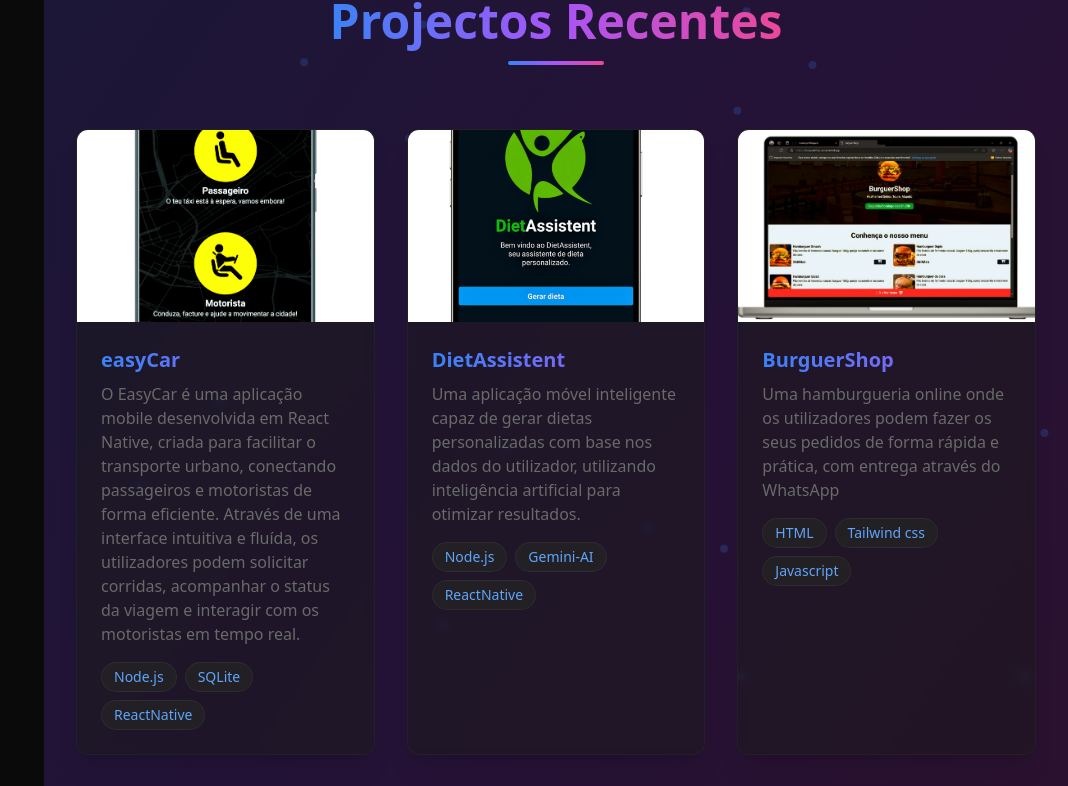
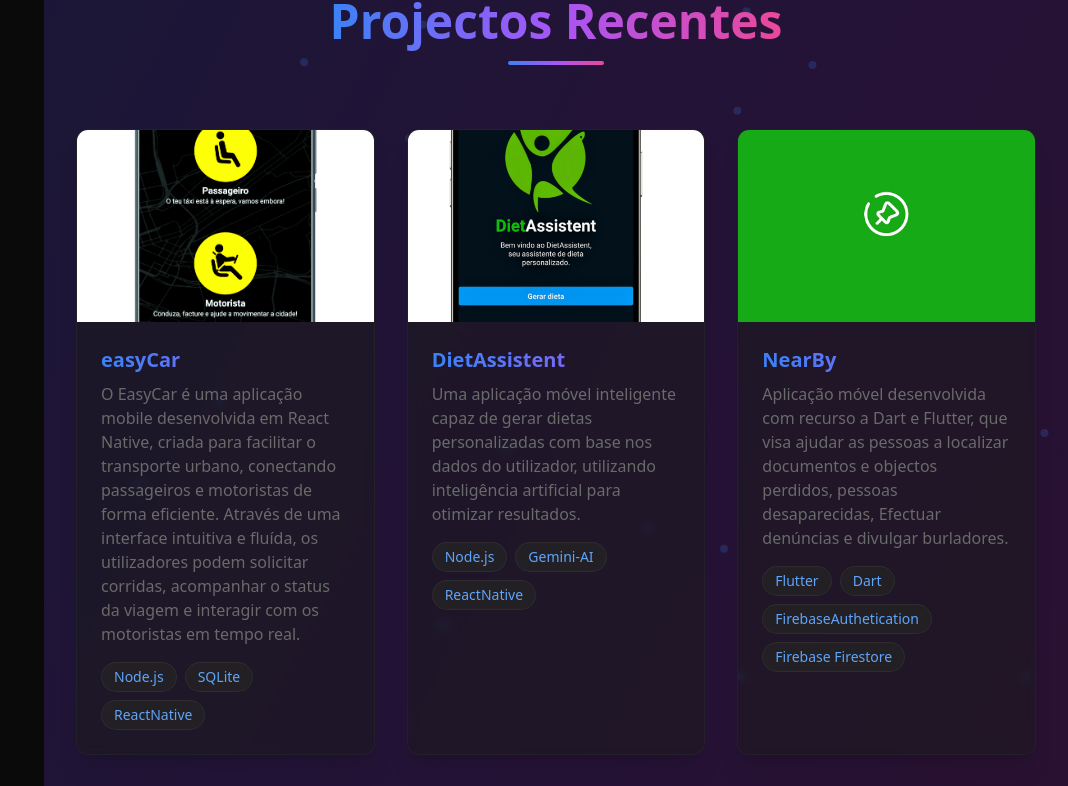
Before and after one commit to monjane10/portifolio10, a React (Vite) app: page / in a window 1280 px wide. Shown: the part 2340-3126 px from the top of the page, without its empty margins (212-1280 px from the left). Built offline with nearby package versions, Linux system fonts and the light colour scheme.

Commit message:
Novo projecto

```diff
--- a/src/components/About.tsx
+++ b/src/components/About.tsx
@@ -43,7 +43,7 @@ const About = () => {
       icon: Smartphone,
       label: 'Mobile',
       description: 'React Native | Flutter',
-      color: 'from-green-500 to-emerald-500'
+      color: 'from-blue-500 to-cyan-500'
     },
     {
       icon: Clock,
--- a/src/components/Projects.tsx
+++ b/src/components/Projects.tsx
@@ -51,16 +51,18 @@ const Projects = () => {
         // You can add more images here if desired
       ],
       tech: ["Node.js", "SQLite", "ReactNative"],
-      githubUrl: "https://github.com/monjane10/easyCar",
+      githubUrl: "https://github.com/monjane10/easyCar-mobile",
       details: {
         overview:
-          "DietAssistent é uma aplicação móvel desenvolvida para ajudar os utilizadores a alcançar seus objetivos de saúde e bem-estar por meio de dietas personalizadas. Com integração com inteligência artificial, a aplicação gera planos de dieta baseados nos dados fornecidos pelo utilizador, garantindo um acompanhamento saudável e adaptado às suas necessidades.",
+          "O EasyCar é uma aplicação mobile desenvolvida em React Native, criada para facilitar o transporte urbano, conectando passageiros e motoristas de forma eficiente. Através de uma interface intuitiva e fluída, os utilizadores podem solicitar corridas, acompanhar o status da viagem e interagir com os motoristas em tempo real.",
         features: [
-          "O utilizador clica no botão 'Gerar Dieta' para iniciar o processo.",
-          "Inserção de dados pessoais, como nome, altura, peso, idade, objetivo e nível de atividade física.",
-          "Após preencher os dados, o utilizador clica em 'Finalizar Dieta' para obter o plano personalizado.",
-          "A aplicação gera uma dieta completa com base nas informações fornecidas e apresenta ao utilizador",
-          "Conta com uma interface amigável e um design moderno e intuitivo, facilitando a navegação e o uso.",
+          "O utilizador clica no botão 'Solicitar Corrida' para iniciar o processo.",
+          "O utilizador insere o local de partida e destino, e o sistema calcula a rota mais eficiente.",
+          "O utilizador pode visualizar o perfil do motorista, incluindo nome, foto e avaliação.",
+          "O motorista recebe a solicitação e pode aceitar ou recusar a corrida.",
+          "Após a aceitação, o utilizador pode acompanhar a localização do motorista em tempo real.",
+          "O utilizador pode avaliar o motorista após a conclusão da corrida, contribuindo para a melhoria do serviço.",
+          "A aplicação conta com uma interface amigável e um design moderno e intuitivo, facilitando a navegação e o uso.",
         ],
       },
     },
@@ -88,6 +90,35 @@ const Projects = () => {
           "Após preencher os dados, o utilizador clica em 'Finalizar Dieta' para obter o plano personalizado.",
           "A aplicação gera uma dieta completa com base nas informações fornecidas e apresenta ao utilizador",
           "Conta com uma interface amigável e um design moderno e intuitivo, facilitando a navegação e o uso.",
+        ],
+      },
+    },
+
+    {
+      title: "NearBy",
+      description: "Aplicação móvel desenvolvida com recurso a Dart e Flutter, que visa ajudar as pessoas a localizar documentos e objectos perdidos, pessoas desaparecidas, Efectuar denúncias e divulgar burladores.",
+      images: [
+        "/assets/images/projects/nearby.jpg",
+
+        "/assets/images/projects/nearby2.jpg",
+        "/assets/images/projects/nearby3.jpg",
+
+        // Add more images if you have them
+      ],
+      tech: ["Flutter", "Dart", "FirebaseAuthetication", "Firebase Firestore"],
+      githubUrl: "https://github.com/monjane10/NearBy",
+      details: {
+        overview:
+          "O SIDPA é uma aplicação móvel desenvolvida com recurso a Dart e Flutter, que visa ajudar as pessoas a localizar documentos e objectos perdidos, pessoas desaparecidas, Efectuar denúncias e divulgar burladores. Através de uma interface intuitiva e fácil de usar, os utilizadores podem registar ocorrências, pesquisar por itens perdidos e receber notificações sobre novos registos na plataforma.",
+        features: [
+          "Tela de login com autenticação via Email e Senha.",
+          "Tela de registo de ocorrências, onde os utilizadores podem descrever o item perdido ou a ocorrência.",
+          "Tela principal, onde os utilizadores podem procurar por itens perdidos ou pessoas desaparecidas e visualizar publicações recentes.",
+          "O utilizador pode comentar, receber notificaões de correspondência, editar o perfil e actualizar e apagar as suas publicações",
+
+
+
+
         ],
       },
     },
@@ -142,7 +173,7 @@ const Projects = () => {
     },
 
     // 4) Syllable Highlighter (silbenschrift.de)
-    /*{
+    {
       title: "Loja Virtual 2024",
       description: "Aplicação web para gestão eficiente de produtos, stocks, vendas e funcionários, com foco na experiência do usuário e facilidade de operação.",
       images: [
@@ -161,10 +192,10 @@ const Projects = () => {
           "Emissão de recibos de vendas, proporcionando transparência e rastreabilidade das transações.",
         ],
       },
-    },*/
+    },
 
     // 5) Highlight Keeper (Chrome Extension) + GitHub link
-    {
+   /* {
       title: "BePrepared",
       description: "Uma solução inovadora que visa reduzir o impacto dos desastres naturais em Moçambique, promovendo a gestão eficaz de alertas e informações.",
       images: [
@@ -183,7 +214,7 @@ const Projects = () => {
           "Os utilizadores recebem notificações em caso de alerta, garantindo que estejam sempre informados.",
         ],
       },
-    },
+    },*/
 
     // 6) Highlight Keeper (Chrome Extension) + GitHub link
 
```
